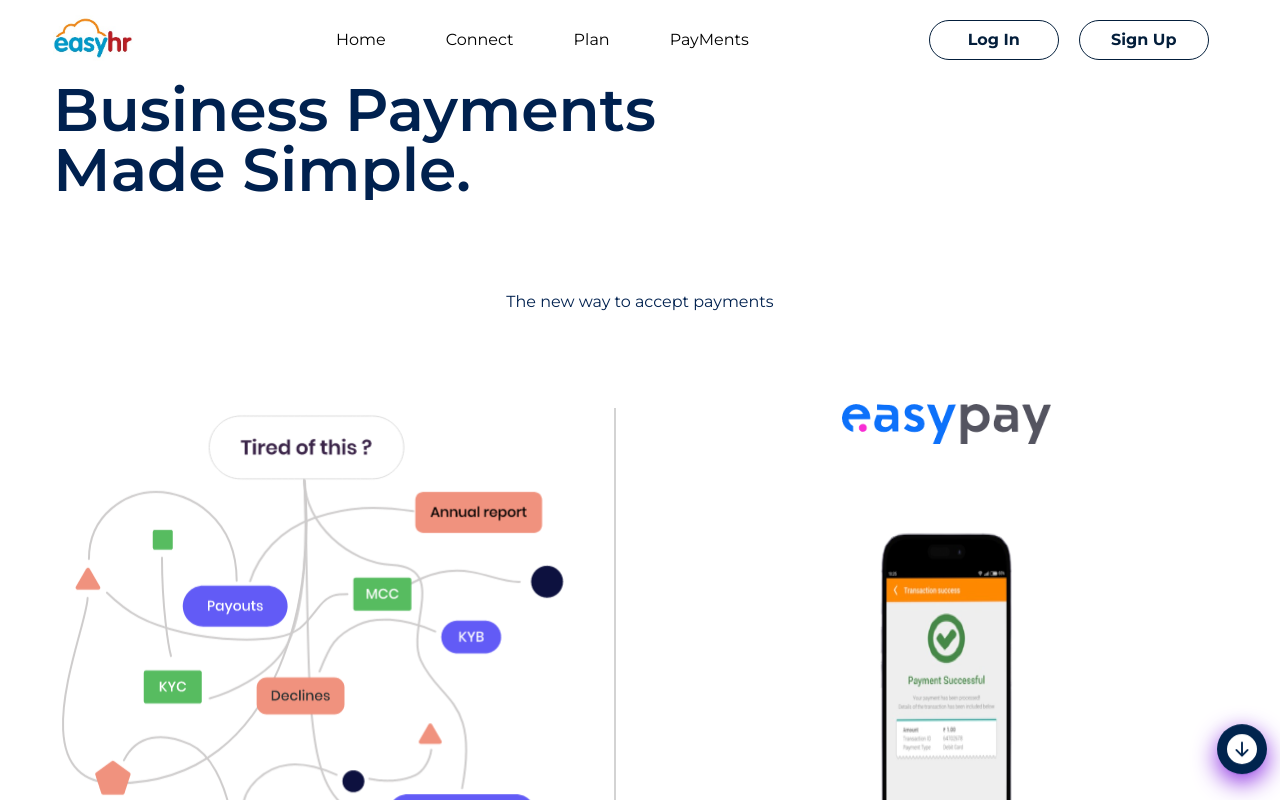
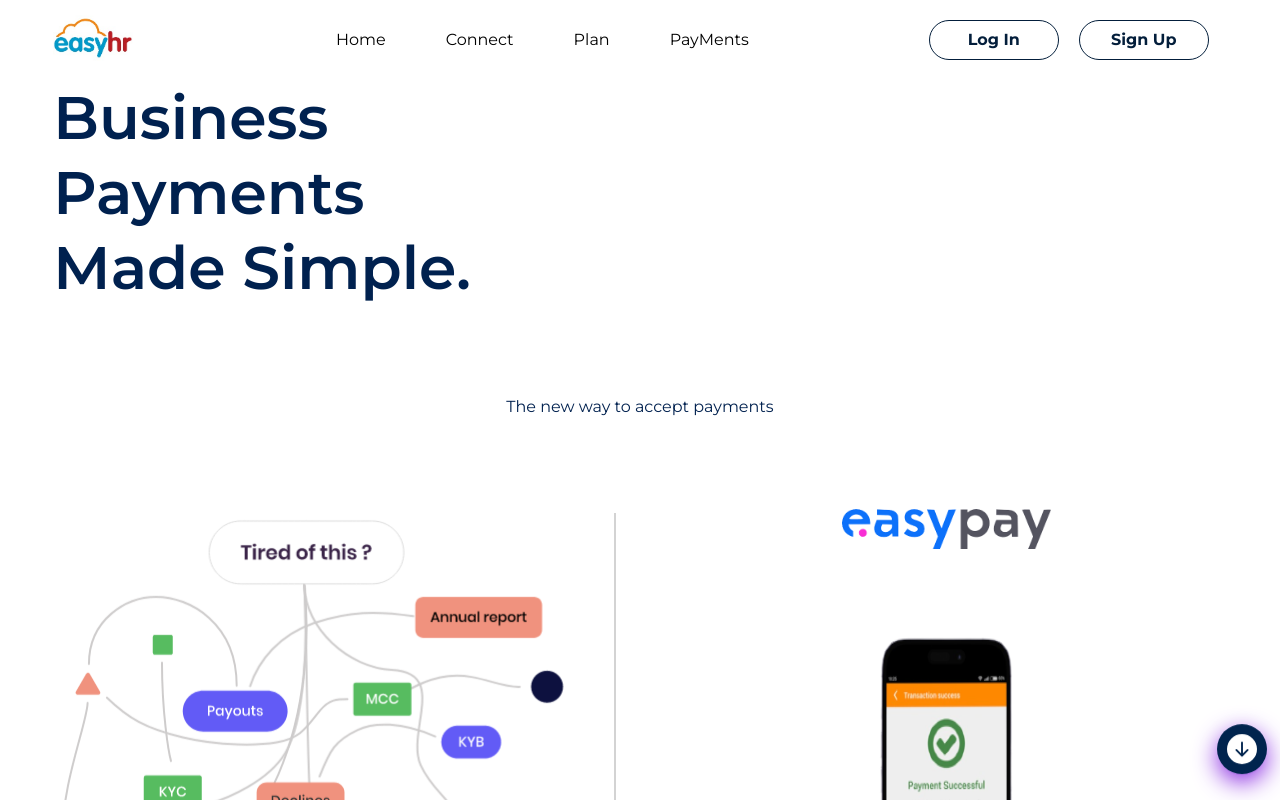
Before and after one commit to OgbuEsther/Easy_HR_FE2, a React (Create React App) app: page / in a window 1280 px wide. Shown: the top 800 px of the page. Built offline with nearby package versions, Linux system fonts and the light colour scheme.

Commit message:
hero text gotten

```diff
--- a/src/pages/landingpage/Home.tsx
+++ b/src/pages/landingpage/Home.tsx
@@ -7,8 +7,8 @@
   return (
       <div className='w-full flex justify-center overflow-hidden'>
         <div className='w-11/12 flex flex-wrap mt-20 bg-white'>
-        <div className='w-3/5 flex flex-col'>
-          <h1 className='text-herotext text-6xl font-semibold'>
+        <div className='w-5/12 flex flex-col'>
+          <h1 className='text-herotext text-6xl font-semibold m-0 leading-tight'>
             Business Payments Made Simple.
           </h1>
             </div>
```
